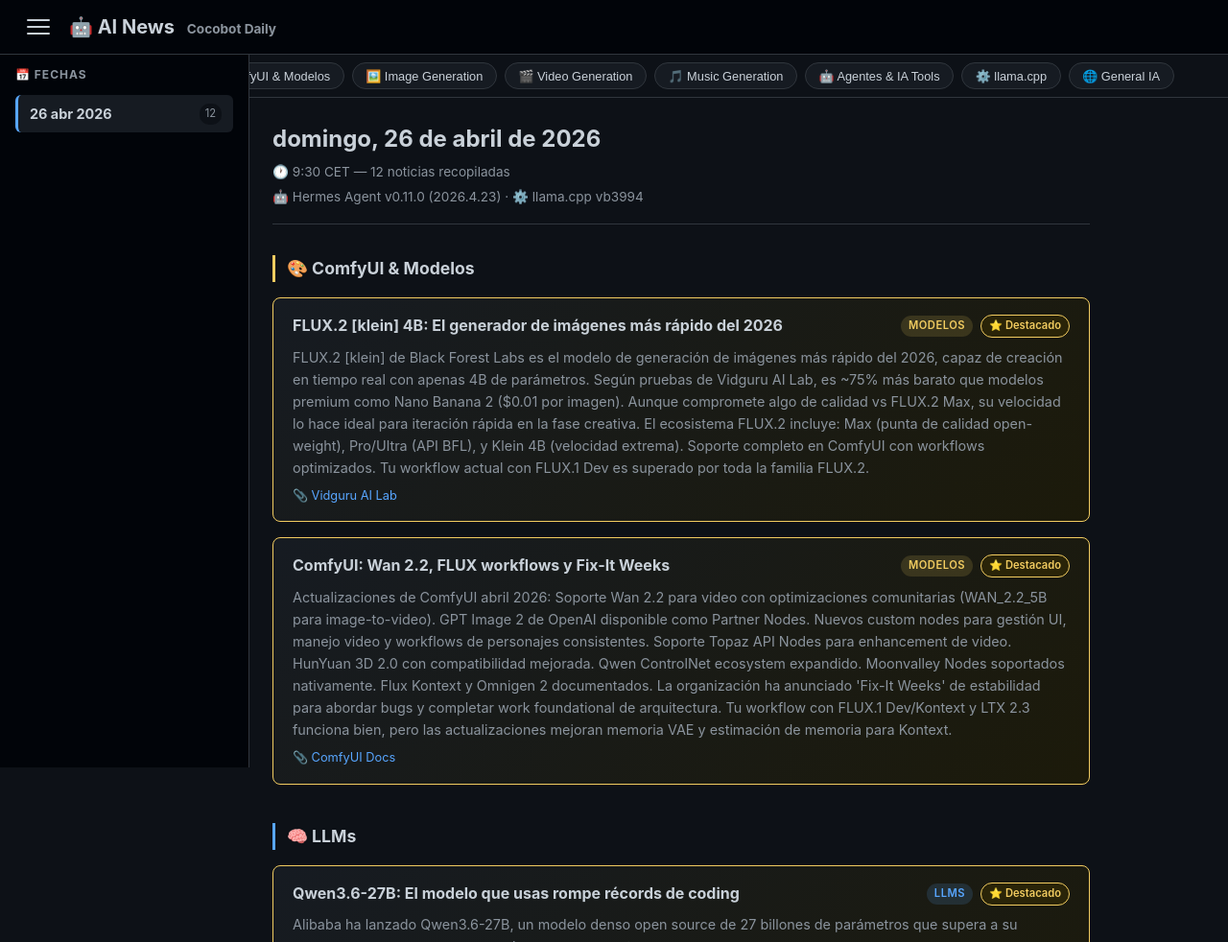
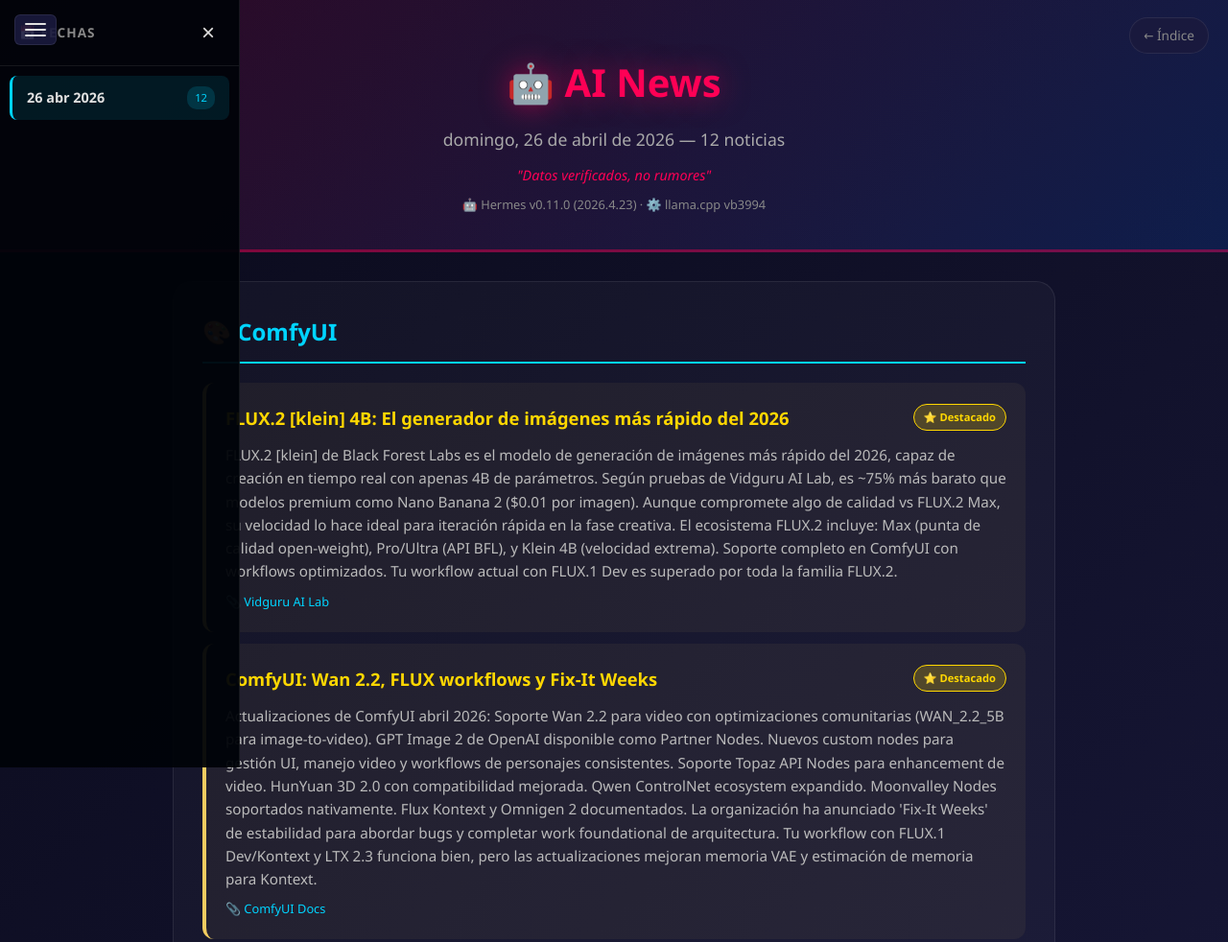
Before and after one commit to RaulGDMM/cocobot-pages, a plain HTML site: page pages/ai-news/index.html in a window 1280 px wide. Shown: the top 982 px of the page at 96% size. Drawn offline with Linux system fonts and the light colour scheme.

Commit message:
🎨 Rediseño AI News: gradientes, glassmorphism, estilo cocobot

```diff
--- a/pages/ai-news/index.html
+++ b/pages/ai-news/index.html
@@ -6,15 +6,16 @@
   <title>🤖 AI News — Cocobot Daily</title>
   <style>
     :root {
-      --bg: #0d1117;
-      --bg-card: #161b22;
-      --bg-sidebar: #010409;
-      --border: #30363d;
-      --text: #c9d1d9;
-      --text-muted: #8b949e;
-      --accent: #58a6ff;
-      --accent2: #f0883e;
-      --star: #f2cc60;
+      --bg-primary: #0a0a1a;
+      --bg-secondary: #1a1a3e;
+      --bg-card: rgba(255,255,255,0.03);
+      --border: rgba(255,255,255,0.08);
+      --text: #e0e0e0;
+      --text-muted: #888;
+      --accent: #00d4ff;
+      --accent2: #ff0055;
+      --star: #ffd700;
+      --green: #00ff88;
       --tag-llm: #58a6ff;
       --tag-video: #f778ba;
       --tag-image: #db61a2;
@@ -23,190 +24,363 @@
       --tag-llama: #f0883e;
       --tag-general: #8b949e;
       --tag-comfyui: #f2cc60;
+      --sidebar-w: 250px;
     }
     * { margin: 0; padding: 0; box-sizing: border-box; }
     body {
-      font-family: -apple-system, BlinkMacSystemFont, 'Segoe UI', Helvetica, Arial, sans-serif;
-      background: var(--bg);
+      font-family: 'Segoe UI', Tahoma, Geneva, Verdana, sans-serif;
+      background: linear-gradient(135deg, var(--bg-primary) 0%, var(--bg-secondary) 50%, #0f1440 100%);
       color: var(--text);
-      line-height: 1.6;
+      line-height: 1.8;
+      min-height: 100vh;
+      overflow-x: hidden;
     }
     a { color: var(--accent); text-decoration: none; }
     a:hover { text-decoration: underline; }
 
     /* ── Header ── */
     .header {
-      position: sticky; top: 0; z-index: 100;
-      background: var(--bg-sidebar);
+      background: linear-gradient(135deg, rgba(255,0,85,0.15), rgba(0,100,255,0.15));
+      padding: 50px 20px 35px;
+      text-align: center;
+      border-bottom: 3px solid rgba(255,0,85,0.4);
+      position: relative;
+      overflow: hidden;
+    }
+    .header h1 {
+      font-size: 2.5em;
+      color: var(--accent2);
+      text-shadow: 0 0 30px rgba(255,0,85,0.5);
+      margin-bottom: 8px;
+    }
+    .header .subtitle {
+      font-size: 1.1em;
+      color: #aaa;
+      margin-bottom: 5px;
+    }
+    .header .tagline {
+      color: var(--accent2);
+      font-size: 0.9em;
+      font-style: italic;
+      margin-top: 8px;
+    }
+    .header .versions {
+      font-size: 0.8em;
+      color: var(--text-muted);
+      margin-top: 6px;
+    }
+
+    /* ── Layout ── */
+    .layout {
+      display: flex;
+      min-height: calc(100vh - 200px);
+    }
+
+    /* ── Sidebar ── */
+    .sidebar {
+      position: fixed;
+      top: 0;
+      left: 0;
+      bottom: 0;
+      width: var(--sidebar-w);
+      background: rgba(1,4,9,0.95);
+      border-right: 1px solid var(--border);
+      z-index: 100;
+      transform: translateX(-100%);
+      transition: transform 0.3s ease;
+      display: flex;
+      flex-direction: column;
+    }
+    .sidebar.open { transform: translateX(0); }
+    .sidebar-header {
+      padding: 20px;
       border-bottom: 1px solid var(--border);
-      padding: 0.75rem 1.5rem;
-      display: flex; align-items: center; gap: 1rem;
+      display: flex;
+      align-items: center;
+      justify-content: space-between;
     }
-    .header h1 { font-size: 1.25rem; flex: 1; }
-    .header h1 span { font-size: 0.85rem; color: var(--text-muted); margin-left: 0.5rem; }
+    .sidebar-header h2 {
+      font-size: 0.85rem;
+      text-transform: uppercase;
+      color: var(--text-muted);
+      letter-spacing: 1px;
+    }
+    .sidebar-close {
+      background: none;
+      border: none;
+      color: var(--text);
+      font-size: 1.5rem;
+      cursor: pointer;
+      padding: 0 5px;
+    }
+    .date-list {
+      list-style: none;
+      padding: 10px;
+      overflow-y: auto;
+      flex: 1;
+    }
+    .date-list li a {
+      display: flex;
+      justify-content: space-between;
+      align-items: center;
+      padding: 10px 15px;
+      margin-bottom: 4px;
+      border-radius: 8px;
+      font-size: 0.9rem;
+      color: var(--text);
+      transition: all 0.15s;
+    }
+    .date-list li a:hover,
+    .date-list li a.active {
+      background: rgba(0,212,255,0.1);
+      text-decoration: none;
+    }
+    .date-list li a.active {
+      border-left: 3px solid var(--accent);
+    }
+    .date-list li .badge {
+      font-size: 0.7rem;
+      background: rgba(0,212,255,0.15);
+      color: var(--accent);
+      padding: 2px 8px;
+      border-radius: 10px;
+    }
+
+    /* ── Overlay ── */
+    .overlay {
+      display: none;
+      position: fixed;
+      inset: 0;
+      background: rgba(0,0,0,0.7);
+      z-index: 99;
+    }
+    .overlay.show { display: block; }
+
+    /* ── Main ── */
+    .main {
+      flex: 1;
+      max-width: 1000px;
+      margin: 0 auto;
+      padding: 30px 20px;
+      width: 100%;
+    }
 
     /* ── Hamburger ── */
     .hamburger {
-      background: none; border: none; cursor: pointer;
-      display: flex; flex-direction: column; gap: 5px; padding: 4px;
+      position: fixed;
+      top: 15px;
+      left: 15px;
+      z-index: 101;
+      background: rgba(26,26,62,0.9);
+      border: 1px solid var(--border);
+      cursor: pointer;
+      display: flex;
+      flex-direction: column;
+      gap: 4px;
+      padding: 8px 10px;
+      border-radius: 6px;
+      transition: all 0.2s;
     }
+    .hamburger:hover { background: rgba(0,212,255,0.15); }
     .hamburger span {
-      display: block; width: 24px; height: 2px;
-      background: var(--text); border-radius: 2px;
+      display: block;
+      width: 22px;
+      height: 2px;
+      background: var(--text);
+      border-radius: 2px;
       transition: all 0.3s ease;
     }
     .hamburger.active span:nth-child(1) { transform: rotate(45deg) translate(5px, 5px); }
     .hamburger.active span:nth-child(2) { opacity: 0; }
     .hamburger.active span:nth-child(3) { transform: rotate(-45deg) translate(5px, -5px); }
 
-    /* ── Sidebar (dates) ── */
-    .sidebar {
-      position: fixed; top: 52px; left: 0; bottom: 0;
-      width: 260px; background: var(--bg-sidebar);
-      border-right: 1px solid var(--border);
-      overflow-y: auto; padding: 1rem;
-      transform: translateX(-100%);
-      transition: transform 0.3s ease;
-      z-index: 90;
+    /* ── Back link ── */
+    .back-link {
+      position: fixed;
+      top: 18px;
+      right: 20px;
+      z-index: 101;
+      font-size: 0.85rem;
+      color: var(--text-muted);
+      background: rgba(26,26,62,0.9);
+      padding: 6px 14px;
+      border-radius: 20px;
+      border: 1px solid var(--border);
     }
-    .sidebar.open { transform: translateX(0); }
-    .sidebar h2 { font-size: 0.75rem; text-transform: uppercase; color: var(--text-muted); letter-spacing: 1px; margin-bottom: 0.75rem; }
-    .date-list { list-style: none; }
-    .date-list li a {
-      display: flex; justify-content: space-between; align-items: center;
-      padding: 0.5rem 0.75rem; margin-bottom: 2px;
-      border-radius: 6px; font-size: 0.9rem;
-      color: var(--text);
-      transition: background 0.15s;
+    .back-link:hover { color: var(--accent); text-decoration: none; }
+
+    /* ── Section ── */
+    .section {
+      background: var(--bg-card);
+      border-radius: 20px;
+      padding: 30px;
+      margin-bottom: 30px;
+      border: 1px solid var(--border);
+      transition: all 0.3s ease;
     }
-    .date-list li a:hover, .date-list li a.active {
-      background: var(--bg-card);
-      text-decoration: none;
+    .section:hover {
+      transform: translateY(-3px);
+      box-shadow: 0 15px 50px rgba(0,0,0,0.4);
+      border-color: rgba(0,212,255,0.3);
     }
-    .date-list li a.active { border-left: 3px solid var(--accent); }
-    .date-list li .badge { font-size: 0.7rem; background: var(--bg); padding: 2px 6px; border-radius: 10px; color: var(--text-muted); }
-
-    /* ── Day section nav (hamburger) ── */
-    .day-nav {
-      position: sticky; top: 52px; z-index: 80;
-      background: var(--bg); border-bottom: 1px solid var(--border);
-      padding: 0.5rem 1.5rem; display: flex; gap: 0.5rem;
-      overflow-x: auto; white-space: nowrap;
-    }
-    .day-nav button {
-      background: var(--bg-card); border: 1px solid var(--border);
-      color: var(--text); padding: 0.35rem 0.85rem;
-      border-radius: 20px; font-size: 0.8rem;
-      cursor: pointer; transition: all 0.2s;
-    }
-    .day-nav button:hover, .day-nav button.active {
-      background: var(--accent); border-color: var(--accent); color: #000;
-    }
-
-    /* ── Main content ── */
-    .main { padding: 1.5rem; max-width: 900px; margin: 0 auto; }
-
-    /* ── Day block ── */
-    .day-block { display: none; }
-    .day-block.active { display: block; }
-    .day-header {
-      margin-bottom: 2rem; padding-bottom: 1rem;
-      border-bottom: 1px solid var(--border);
-    }
-    .day-header h2 { font-size: 1.5rem; }
-    .day-header .date-sub { color: var(--text-muted); font-size: 0.85rem; margin-top: 0.25rem; }
-
-    /* ── Category section ── */
-    .category-section { margin-bottom: 2.5rem; }
-    .category-section h3 {
-      font-size: 1.1rem; margin-bottom: 1rem;
-      padding-left: 0.75rem; border-left: 3px solid var(--accent);
+    .section h3 {
+      color: var(--accent);
+      font-size: 1.5em;
+      margin-bottom: 20px;
+      border-bottom: 2px solid var(--accent);
+      padding-bottom: 10px;
     }
 
     /* ── News card ── */
     .news-card {
-      background: var(--bg-card); border: 1px solid var(--border);
-      border-radius: 8px; padding: 1rem 1.25rem;
-      margin-bottom: 1rem; transition: border-color 0.2s;
+      background: rgba(0,212,255,0.05);
+      border-radius: 12px;
+      padding: 20px;
+      margin: 12px 0;
+      border-left: 4px solid var(--accent);
+      transition: all 0.3s ease;
     }
-    .news-card:hover { border-color: var(--accent); }
+    .news-card:hover {
+      background: rgba(0,212,255,0.08);
+      transform: translateX(5px);
+    }
     .news-card.starred {
-      border-color: var(--star);
-      background: linear-gradient(135deg, var(--bg-card) 0%, #1c1a0a 100%);
+      border-left-color: var(--star);
+      background: linear-gradient(135deg, rgba(255,215,0,0.05), rgba(255,170,0,0.05));
     }
-    .news-card .card-top { display: flex; align-items: center; gap: 0.5rem; flex-wrap: wrap; margin-bottom: 0.5rem; }
-    .news-card h4 { flex: 1; font-size: 1rem; min-width: 0; }
-    .news-card .summary { font-size: 0.9rem; color: var(--text-muted); margin-bottom: 0.5rem; }
-    .news-card .source { font-size: 0.8rem; color: var(--text-muted); }
-    .news-card .source a { color: var(--accent); }
+    .news-card.starred:hover {
+      background: linear-gradient(135deg, rgba(255,215,0,0.1), rgba(255,170,0,0.08));
+    }
+    .card-top {
+      display: flex;
+      align-items: center;
+      gap: 8px;
+      flex-wrap: wrap;
+      margin-bottom: 10px;
+    }
+    .card-top h4 {
+      flex: 1;
+      color: var(--accent);
+      font-size: 1.15em;
+      min-width: 0;
+    }
+    .news-card.starred .card-top h4 { color: var(--star); }
 
     /* ── Star badge ── */
     .star-badge {
-      display: inline-flex; align-items: center; gap: 3px;
-      background: #2a2408; border: 1px solid var(--star);
-      color: var(--star); font-size: 0.7rem; font-weight: 600;
-      padding: 2px 8px; border-radius: 12px;
+      display: inline-flex;
+      align-items: center;
+      gap: 3px;
+      background: rgba(255,215,0,0.2);
+      color: var(--star);
+      font-size: 0.7rem;
+      font-weight: 600;
+      padding: 3px 10px;
+      border-radius: 15px;
+      border: 1px solid var(--star);
     }
 
     /* ── Tags ── */
     .tag {
-      display: inline-block; font-size: 0.7rem; font-weight: 600;
-      padding: 2px 8px; border-radius: 12px;
-      text-transform: uppercase; letter-spacing: 0.5px;
+      display: inline-block;
+      font-size: 0.65rem;
+      font-weight: 600;
+      padding: 2px 8px;
+      border-radius: 10px;
+      text-transform: uppercase;
     }
-    .tag-llm { background: rgba(88,166,255,0.15); color: var(--tag-llm); }
-    .tag-video { background: rgba(247,120,186,0.15); color: var(--tag-video); }
-    .tag-image { background: rgba(219,97,162,0.15); color: var(--tag-image); }
-    .tag-music { background: rgba(163,113,247,0.15); color: var(--tag-music); }
-    .tag-agent { background: rgba(63,185,80,0.15); color: var(--tag-agent); }
-    .tag-llama { background: rgba(240,136,62,0.15); color: var(--tag-llama); }
-    .tag-general { background: rgba(139,148,158,0.15); color: var(--tag-general); }
-    .tag-comfyui { background: rgba(242,204,96,0.15); color: var(--tag-comfyui); }
+    .tag-llm { background: rgba(88,166,255,0.2); color: var(--tag-llm); }
+    .tag-video { background: rgba(247,120,186,0.2); color: var(--tag-video); }
+    .tag-image { background: rgba(219,97,162,0.2); color: var(--tag-image); }
+    .tag-music { background: rgba(163,113,247,0.2); color: var(--tag-music); }
+    .tag-agent { background: rgba(63,185,80,0.2); color: var(--tag-agent); }
+    .tag-llama { background: rgba(240,136,62,0.2); color: var(--tag-llama); }
+    .tag-general { background: rgba(139,148,158,0.2); color: var(--tag-general); }
+    .tag-comfyui { background: rgba(242,204,96,0.2); color: var(--tag-comfyui); }
 
-    /* ── Overlay ── */
-    .overlay {
-      display: none; position: fixed; inset: 0;
-      background: rgba(0,0,0,0.5); z-index: 85;
+    .news-card .summary {
+      color: #bbb;
+      font-size: 0.95em;
+      margin-bottom: 8px;
+      line-height: 1.6;
     }
-    .overlay.show { display: block; }
+    .news-card .source {
+      font-size: 0.8em;
+      color: var(--text-muted);
+    }
+    .news-card .source a { color: var(--accent); }
+
+    /* ── Category colors ── */
+    .cat-comfyui .section h3 { color: var(--tag-comfyui); border-color: var(--tag-comfyui); }
+    .cat-comfyui .news-card { border-left-color: var(--tag-comfyui); background: rgba(242,204,96,0.05); }
+    .cat-llm .section h3 { color: var(--tag-llm); border-color: var(--tag-llm); }
+    .cat-llm .news-card { border-left-color: var(--tag-llm); background: rgba(88,166,255,0.05); }
+    .cat-video .section h3 { color: var(--tag-video); border-color: var(--tag-video); }
+    .cat-video .news-card { border-left-color: var(--tag-video); background: rgba(247,120,186,0.05); }
+    .cat-image .section h3 { color: var(--tag-image); border-color: var(--tag-image); }
+    .cat-image .news-card { border-left-color: var(--tag-image); background: rgba(219,97,162,0.05); }
+    .cat-music .section h3 { color: var(--tag-music); border-color: var(--tag-music); }
+    .cat-music .news-card { border-left-color: var(--tag-music); background: rgba(163,113,247,0.05); }
+    .cat-agent .section h3 { color: var(--tag-agent); border-color: var(--tag-agent); }
+    .cat-agent .news-card { border-left-color: var(--tag-agent); background: rgba(63,185,80,0.05); }
+    .cat-llama .section h3 { color: var(--tag-llama); border-color: var(--tag-llama); }
+    .cat-llama .news-card { border-left-color: var(--tag-llama); background: rgba(240,136,62,0.05); }
+    .cat-general .section h3 { color: var(--tag-general); border-color: var(--tag-general); }
 
     /* ── Loading ── */
-    .loading { text-align: center; padding: 3rem; color: var(--text-muted); }
+    .loading { text-align: center; padding: 3rem; color: var(--text-muted); font-size: 1.1em; }
 
     /* ── Footer ── */
     .footer {
-      text-align: center; padding: 2rem; color: var(--text-muted);
-      font-size: 0.8rem; border-top: 1px solid var(--border);
-      margin-top: 3rem;
+      text-align: center;
+      padding: 40px 20px;
+      color: #666;
+      font-size: 0.85em;
+      border-top: 1px solid var(--border);
+      margin-top: 40px;
     }
+    .footer a { color: var(--accent); }
 
     /* ── Responsive ── */
     @media (min-width: 768px) {
       .sidebar { transform: translateX(0); }
-      .main { margin-left: 260px; }
       .overlay { display: none !important; }
+      .main { padding: 30px 40px; }
+    }
+    @media (max-width: 767px) {
+      .header h1 { font-size: 1.8em; }
+      .section { padding: 20px; }
     }
   </style>
 </head>
 <body>
 
-  <!-- Header -->
-  <header class="header">
-    <button class="hamburger" id="menuBtn" aria-label="Menu">
-      <span></span><span></span><span></span>
-    </button>
-    <h1>🤖 AI News <span>Cocobot Daily</span></h1>
-  </header>
+  <!-- Hamburger -->
+  <button class="hamburger" id="menuBtn" aria-label="Toggle dates">
+    <span></span><span></span><span></span>
+  </button>
+
+  <!-- Back link -->
+  <a href="https://raulgdmm.github.io/cocobot-pages/" class="back-link">← Índice</a>
+
+  <!-- Overlay -->
+  <div class="overlay" id="overlay"></div>
 
   <!-- Sidebar -->
-  <div class="overlay" id="overlay"></div>
   <aside class="sidebar" id="sidebar">
-    <h2>📅 Fechas</h2>
+    <div class="sidebar-header">
+      <h2>📅 Fechas</h2>
+      <button class="sidebar-close" id="closeBtn">&times;</button>
+    </div>
     <ul class="date-list" id="dateList"></ul>
   </aside>
 
-  <!-- Day Nav (category quick links) -->
-  <nav class="day-nav" id="dayNav"></nav>
+  <!-- Header -->
+  <header class="header">
+    <h1>🤖 AI News</h1>
+    <p class="subtitle">Actualización diaria de Inteligencia Artificial</p>
+    <p class="tagline">"Datos verificados, no rumores"</p>
+  </header>
 
   <!-- Main -->
   <main class="main" id="mainContent">
@@ -214,39 +388,36 @@
   </main>
 
   <!-- Footer -->
-  <div class="footer">
-    🐱 Cocobot AI News — Actualizado diariamente a las 9:30 CET<br>
-    <a href="https://raulgdmm.github.io/cocobot-pages/" target="_blank">← Volver al índice</a>
-  </div>
+  <footer class="footer">
+    <p>🐱 Cocobot AI News — Actualizado diariamente a las 9:30 CET</p>
+    <p style="margin-top:8px;">🤖 Con un toque de gato-IA</p>
+  </footer>
 
 <script>
 const CATEGORIES = {
-  'llm':       { label: '🧠 LLMs',              cls: 'tag-llm',       color: '#58a6ff' },
-  'video':     { label: '🎬 Video Generation',   cls: 'tag-video',     color: '#f778ba' },
-  'image':     { label: '🖼️ Image Generation',   cls: 'tag-image',     color: '#db61a2' },
-  'music':     { label: '🎵 Music Generation',   cls: 'tag-music',     color: '#a371f7' },
-  'agent':     { label: '🤖 Agentes & IA Tools', cls: 'tag-agent',     color: '#3fb950' },
-  'llama':     { label: '⚙️ llama.cpp',          cls: 'tag-llama',     color: '#f0883e' },
-  'comfyui':   { label: '🎨 ComfyUI & Modelos',  cls: 'tag-comfyui',   color: '#f2cc60' },
-  'general':   { label: '🌐 General IA',         cls: 'tag-general',   color: '#8b949e' },
+  'llm':     { label: '🧠 LLMs',          cls: 'tag-llm',     color: '#58a6ff' },
+  'video':   { label: '🎬 Video',          cls: 'tag-video',   color: '#f778ba' },
+  'image':   { label: '🖼️ Imagen',         cls: 'tag-image',   color: '#db61a2' },
+  'music':   { label: '🎵 Música',         cls: 'tag-music',   color: '#a371f7' },
+  'agent':   { label: '🤖 Agentes',        cls: 'tag-agent',   color: '#3fb950' },
+  'llama':   { label: '⚙️ llama.cpp',      cls: 'tag-llama',   color: '#f0883e' },
+  'comfyui': { label: '🎨 ComfyUI',        cls: 'tag-comfyui', color: '#f2cc60' },
+  'general': { label: '🌐 General IA',     cls: 'tag-general', color: '#8b949e' },
 };
 
 let DATA = null;
 
-// ── Load data ──
 async function loadData() {
   try {
     const res = await fetch('data.json?t=' + Date.now());
     DATA = await res.json();
   } catch(e) {
-    // If fetch fails, use inline data
     DATA = typeof window.__aiNewsData !== 'undefined' ? window.__aiNewsData : { days: [], versions: {} };
   }
   renderDates();
   if (DATA.days.length > 0) selectDate(DATA.days[0].date);
 }
 
-// ── Render date sidebar ──
 function renderDates() {
   const list = document.getElementById('dateList');
   list.innerHTML = DATA.days.map(d =>
@@ -264,9 +435,7 @@
   });
 }
 
-// ── Select date ──
 function selectDate(date) {
-  // Update sidebar active
   document.querySelectorAll('.date-list a').forEach(a => {
     a.classList.toggle('active', a.dataset.date === date);
   });
@@ -274,45 +443,19 @@
   const day = DATA.days.find(d => d.date === date);
   if (!day) return;
 
-  // Render day nav
-  const cats = [...new Set(day.news.map(n => n.category))];
-  const nav = document.getElementById('dayNav');
-  nav.innerHTML = cats.map(c => {
-    const cat = CATEGORIES[c] || CATEGORIES['general'];
-    return `<button data-cat="${c}" class="all-btn">${cat.label}</button>`;
-  }).join('');
-  // Add "All" button
-  nav.insertAdjacentHTML('afterbegin', '<button class="all-btn" data-cat="__all__">📋 Todo</button>');
-
-  nav.querySelectorAll('button').forEach(btn => {
-    btn.addEventListener('click', () => {
-      nav.querySelectorAll('button').forEach(b => b.classList.remove('active'));
-      btn.classList.add('active');
-      const cat = btn.dataset.cat;
-      document.querySelectorAll('.category-section').forEach(sec => {
-        if (cat === '__all__' || sec.dataset.cat === cat) {
-          sec.style.display = '';
-        } else {
-          sec.style.display = 'none';
-        }
-      });
-    });
-  });
-  nav.querySelector('[data-cat="__all__"]').classList.add('active');
-
-  // Render content
-  const main = document.getElementById('mainContent');
   const versions = DATA.versions || {};
 
-  let html = `<div class="day-block active">`;
-  html += `<div class="day-header">
-    <h2>${formatDateLong(day.date)}</h2>
-    <div class="date-sub">🕐 9:30 CET — ${day.news.length} noticias recopiladas</div>
-    ${versions.hermes || versions.llamacpp ? `<div class="date-sub" style="margin-top:0.3rem">
-      ${versions.hermes ? `🤖 Hermes Agent v${versions.hermes}` : ''}
-      ${versions.llamacpp ? ` · ⚙️ llama.cpp v${versions.llamacpp}` : ''}
-    </div>` : ''}
-  </div>`;
+  // Update header
+  document.querySelector('.header .subtitle').textContent =
+    formatDateLong(day.date) + ' — ' + day.news.length + ' noticias';
+  const verHtml = `${versions.hermes ? '🤖 Hermes v' + versions.hermes : ''}${versions.llamacpp && versions.hermes ? ' · ' : ''}${versions.llamacpp ? '⚙️ llama.cpp v' + versions.llamacpp : ''}`;
+  let verEl = document.querySelector('.header .versions');
+  if (!verEl) {
+    verEl = document.createElement('p');
+    verEl.className = 'versions';
+    document.querySelector('.header').appendChild(verEl);
+  }
+  verEl.textContent = verHtml;
 
   // Group by category
   const grouped = {};
@@ -322,19 +465,20 @@
     grouped[c].push(n);
   });
 
-  // Category order
   const catOrder = ['comfyui', 'llm', 'video', 'image', 'music', 'agent', 'llama', 'general'];
+  const main = document.getElementById('mainContent');
+  let html = '';
+
   catOrder.forEach(cat => {
     if (!grouped[cat]) return;
     const catInfo = CATEGORIES[cat] || CATEGORIES['general'];
-    html += `<section class="category-section" data-cat="${cat}" id="sec-${cat}">`;
-    html += `<h3 style="border-color:${catInfo.color}">${catInfo.label}</h3>`;
+    html += `<section class="section cat-${cat}">`;
+    html += `<h3>${catInfo.label}</h3>`;
     grouped[cat].forEach(n => {
       const isStar = n.star || false;
       html += `<div class="news-card${isStar ? ' starred' : ''}">
         <div class="card-top">
           <h4>${n.title}</h4>
-          <span class="tag ${catInfo.cls}">${catInfo.label.replace(/^.+\s/, '')}</span>
           ${isStar ? '<span class="star-badge">⭐ Destacado</span>' : ''}
         </div>
         <p class="summary">${n.summary}</p>
@@ -344,21 +488,10 @@
     html += `</section>`;
   });
 
-  html += `</div>`;
   main.innerHTML = html;
-
-  // Smooth scroll for day nav
-  document.querySelectorAll('.day-nav button').forEach(btn => {
-    btn.addEventListener('click', () => {
-      const cat = btn.dataset.cat;
-      if (cat === '__all__') return;
-      const sec = document.getElementById(`sec-${cat}`);
-      if (sec) sec.scrollIntoView({ behavior: 'smooth', block: 'start' });
-    });
-  });
+  window.scrollTo({ top: 0, behavior: 'smooth' });
 }
 
-// ── Helpers ──
 function formatDate(dateStr) {
   const d = new Date(dateStr + 'T00:00:00');
   return d.toLocaleDateString('es-ES', { day: '2-digit', month: 'short', year: 'numeric' });
@@ -368,20 +501,26 @@
   return d.toLocaleDateString('es-ES', { weekday: 'long', day: 'numeric', month: 'long', year: 'numeric' });
 }
 
-// ── Hamburger ──
+// ── Sidebar toggle ──
 const menuBtn = document.getElementById('menuBtn');
+const closeBtn = document.getElementById('closeBtn');
 const sidebar = document.getElementById('sidebar');
 const overlay = document.getElementById('overlay');
+
+function openSidebar() {
+  sidebar.classList.add('open');
+  menuBtn.classList.add('active');
+  if (window.innerWidth < 768) overlay.classList.add('show');
+}
 function closeSidebar() {
   sidebar.classList.remove('open');
   menuBtn.classList.remove('active');
   overlay.classList.remove('show');
 }
 menuBtn.addEventListener('click', () => {
-  sidebar.classList.toggle('open');
-  menuBtn.classList.toggle('active');
-  overlay.classList.toggle('show');
+  sidebar.classList.contains('open') ? closeSidebar() : openSidebar();
 });
+closeBtn.addEventListener('click', closeSidebar);
 overlay.addEventListener('click', closeSidebar);
 
 // ── Init ──
```
